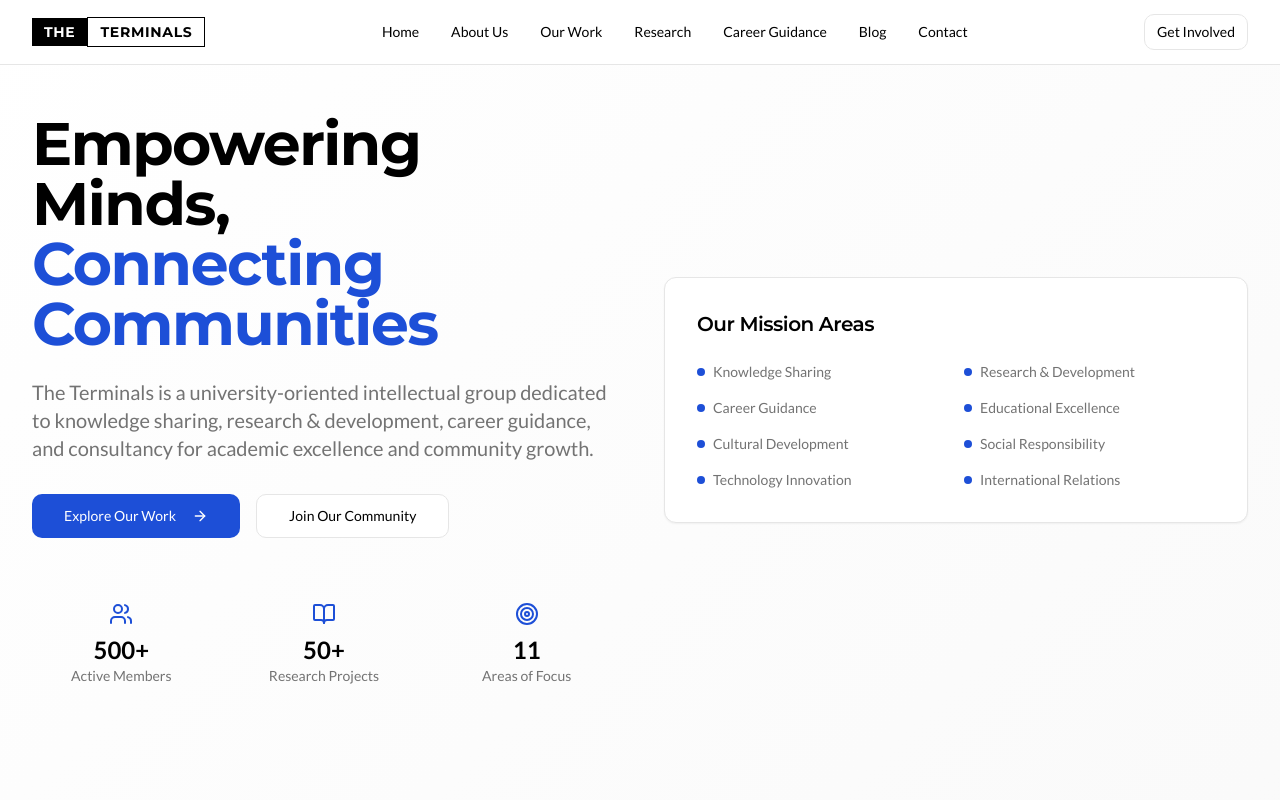
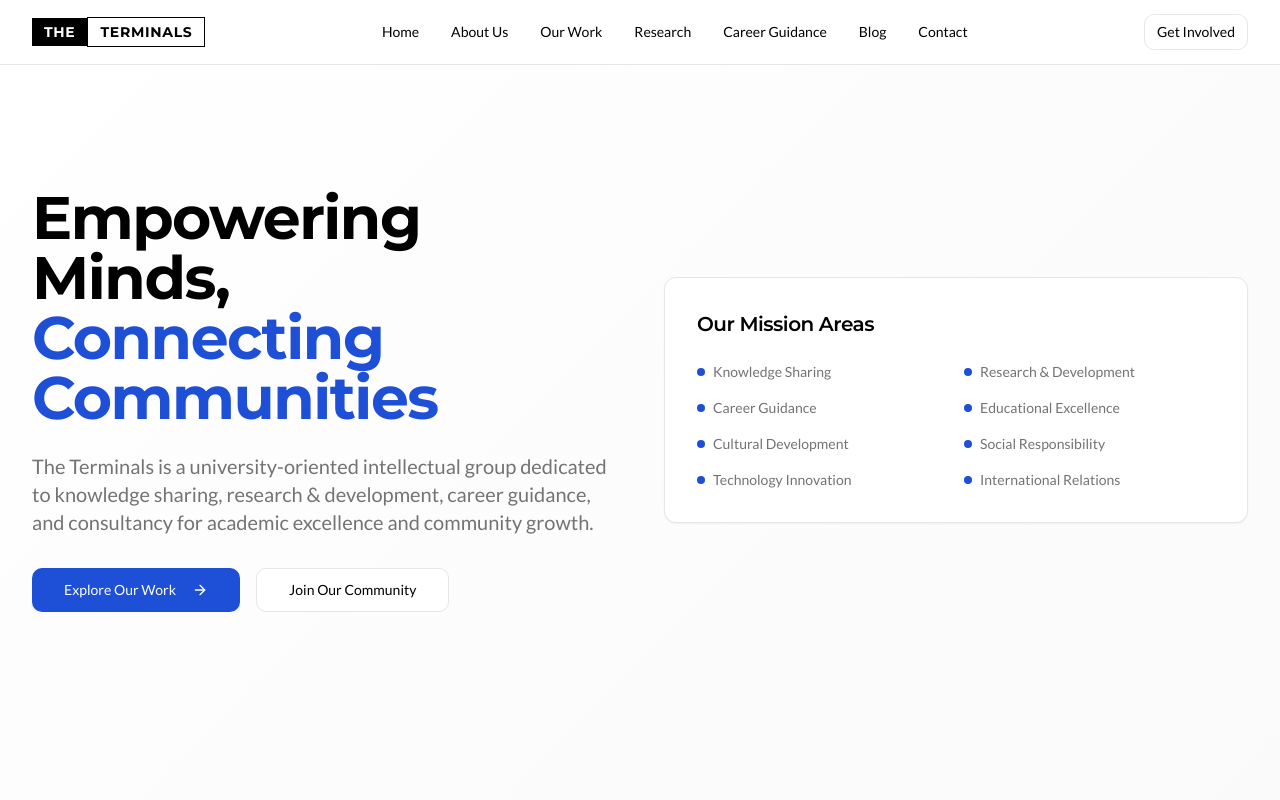
Before and after one commit to the-terminals/the-terminals, a React (Vite) app: page / in a window 1280 px wide. Shown: the top 800 px of the page. Built offline with nearby package versions, Linux system fonts and the light colour scheme; the HTML template or start-up script is replaced by a standard one.

Commit message:
Remove statistics from Hero

```diff
--- a/src/components/Hero.tsx
+++ b/src/components/Hero.tsx
@@ -1,13 +1,8 @@
-import { ArrowRight, Users, BookOpen, Target } from "lucide-react";
+import { ArrowRight } from "lucide-react";
 import { Button } from "./ui/button";
 import { Card } from "./ui/card";
 
 const Hero = () => {
-  const stats = [
-    { icon: Users, label: "Active Members", value: "500+" },
-    { icon: BookOpen, label: "Research Projects", value: "50+" },
-    { icon: Target, label: "Areas of Focus", value: "11" },
-  ];
 
   return (
     <section id="home" className="relative min-h-screen flex items-center hero-gradient">
@@ -37,17 +32,6 @@ const Hero = () => {
               <Button variant="outline" size="lg">
                 Join Our Community
               </Button>
-            </div>
-
-            {/* Stats */}
-            <div className="grid grid-cols-3 gap-6 pt-8">
-              {stats.map((stat, index) => (
-                <div key={index} className="text-center">
-                  <stat.icon className="h-6 w-6 mx-auto mb-2 text-primary" />
-                  <div className="text-2xl font-bold text-foreground">{stat.value}</div>
-                  <div className="text-sm text-muted-foreground">{stat.label}</div>
-                </div>
-              ))}
             </div>
           </div>
 
```
